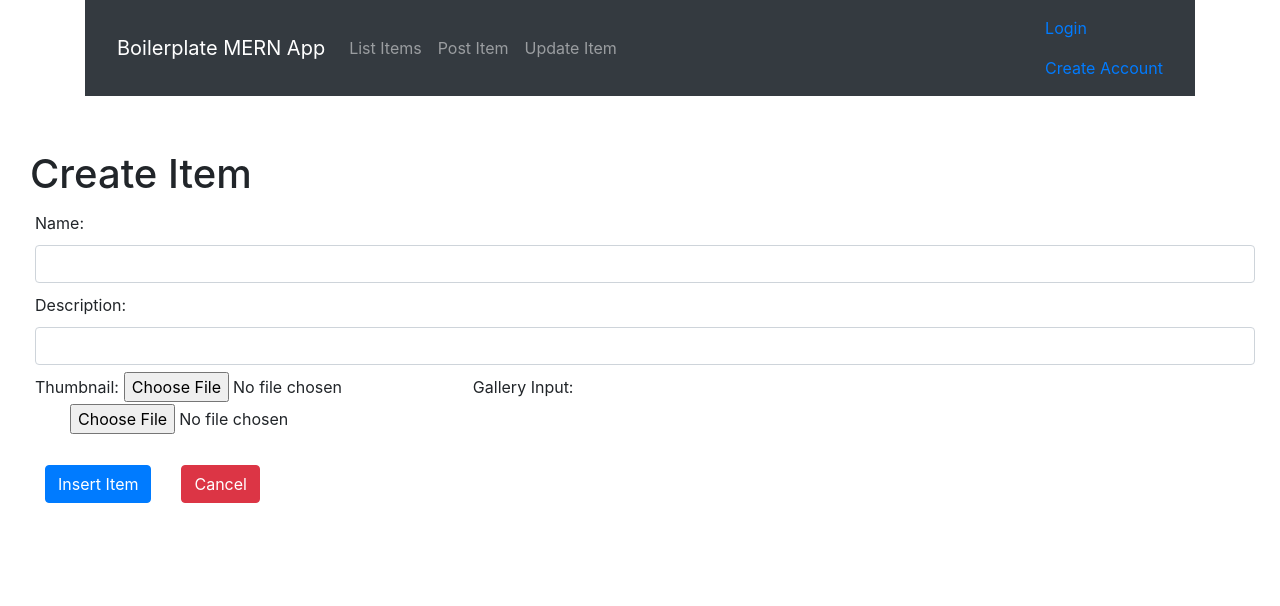
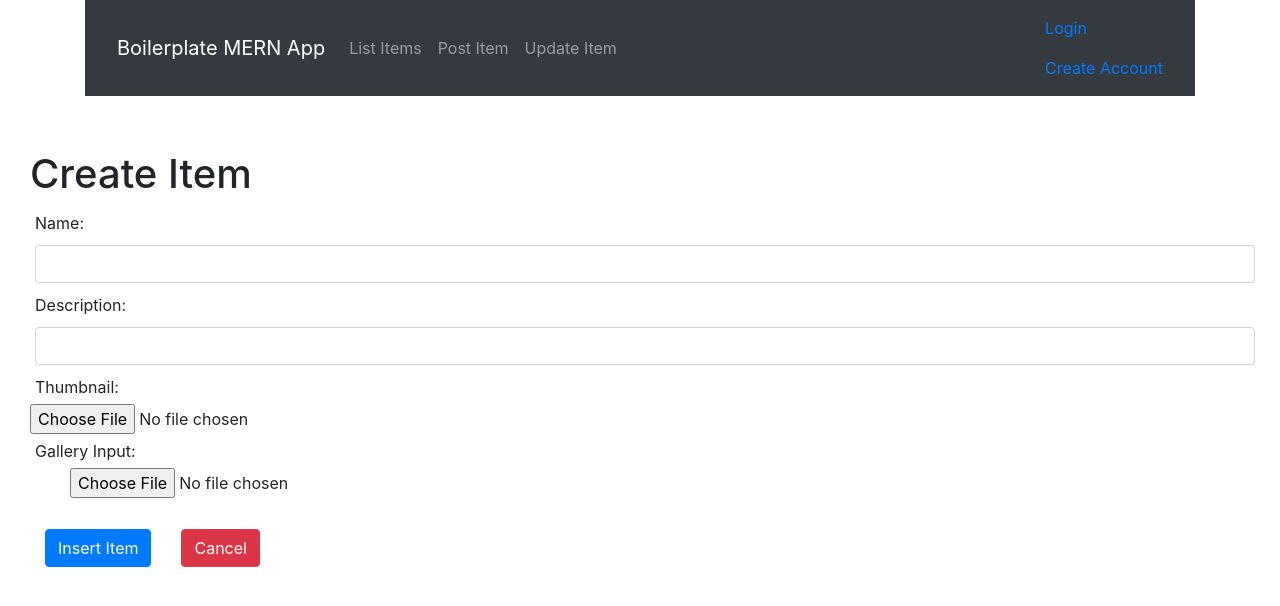
Before and after one commit to ZackFiner/Online-Storefront-and-Portfolio, a React (Create React App) app in the folder client/: page /items/create in a window 1280 px wide. Shown: the top 606 px of the page. Built offline with nearby package versions, Linux system fonts and the light colour scheme.

Commit message:
still working on adding preview image

```diff
--- a/client/src/components/ImageSelector.jsx
+++ b/client/src/components/ImageSelector.jsx
@@ -64,9 +64,8 @@ class ImageSelector extends Component {
         }
         return (
         <ImageSelectorFrame>
-            <ImageSelectorInput onChange={this.handleImageSelect}>
-                {previewFiller}
-            </ImageSelectorInput>
+            {previewFiller}
+            <ImageSelectorInput onChange={this.handleImageSelect} />
         </ImageSelectorFrame>)
     }
 }
--- a/client/src/components/index.js
+++ b/client/src/components/index.js
@@ -5,5 +5,6 @@ import ItemGrid from './ItemGrid';
 import ItemFrame from './ItemFrame';
 import ReviewView from './ReviewView';
 import MultiImageInput from './MultiImageInput';
+import ImageSelector from './ImageSelector';
 
-export { Links, Logo, NavBar, ItemGrid, ItemFrame, ReviewView, MultiImageInput };
+export { Links, Logo, NavBar, ItemGrid, ItemFrame, ReviewView, MultiImageInput, ImageSelector };
--- a/client/src/pages/ItemInsert.jsx
+++ b/client/src/pages/ItemInsert.jsx
@@ -1,7 +1,7 @@
 import React, { Component } from 'react';
 import api from '../api';
 import {Link} from 'react-router-dom';
-import {MultiImageInput} from '../components'
+import {MultiImageInput, ImageSelector} from '../components'
 import styled from 'styled-components';
 
 const Title = styled.h1.attrs({
@@ -124,11 +124,12 @@ class ItemInsert extends Component {
                     onChange={this.handleChangeInputDescription}
                 />
                 <Label>Thumbnail: </Label>
-                <InputImage
+                {/*<InputImage
                     type="file"
                     onChange = {this.handleFileUpload}
                     ref={this.fileInput}
-                />
+                />*/}
+                <ImageSelector onChange={this.handleFileUpload} />
                 <Label>Gallery Input:</Label>
                 <MultiImageInput handleAppendFile={this.handleAppendGallery} handleRemoveFile={this.handleRemoveGallery}/>
                 <Button onClick={this.handelIncludeItem} >Insert Item</Button>
--- a/client/src/pages/ItemUpdate.jsx
+++ b/client/src/pages/ItemUpdate.jsx
@@ -3,7 +3,7 @@ import {Link} from 'react-router-dom';
 import api from '../api';
 
 import styled from 'styled-components';
-import { MultiImageInput } from '../components';
+import { MultiImageInput, ImageSelector } from '../components';
 import { connect } from 'mongoose';
 
 const Title = styled.h1.attrs({
@@ -149,11 +149,12 @@ class ItemUpdate extends Component {
                     onChange={this.handleUpdateState}
                 />
                 <Label>Thumbnail: </Label>
-                <input
+                {/*<input
                     type="file"
                     name={`thumbnail_img`}
                     onChange={this.handleChangeThumbnail}
-                />
+                />*/}
+                <ImageSelector prevUrl={thumbnail_img ? thumbnail_img.path : ''} onChange={this.handleChangeThumbnail}/>
                 <MultiImageInput images={gallery_images} handleAppendFile={this.handleAddGalleryImage} handleRemoveFile={this.handleRemoveGallary} />
                 <Button onChange={this.handleUpdateItem}>Update</Button>
                 <Link to="/items/list">
```
